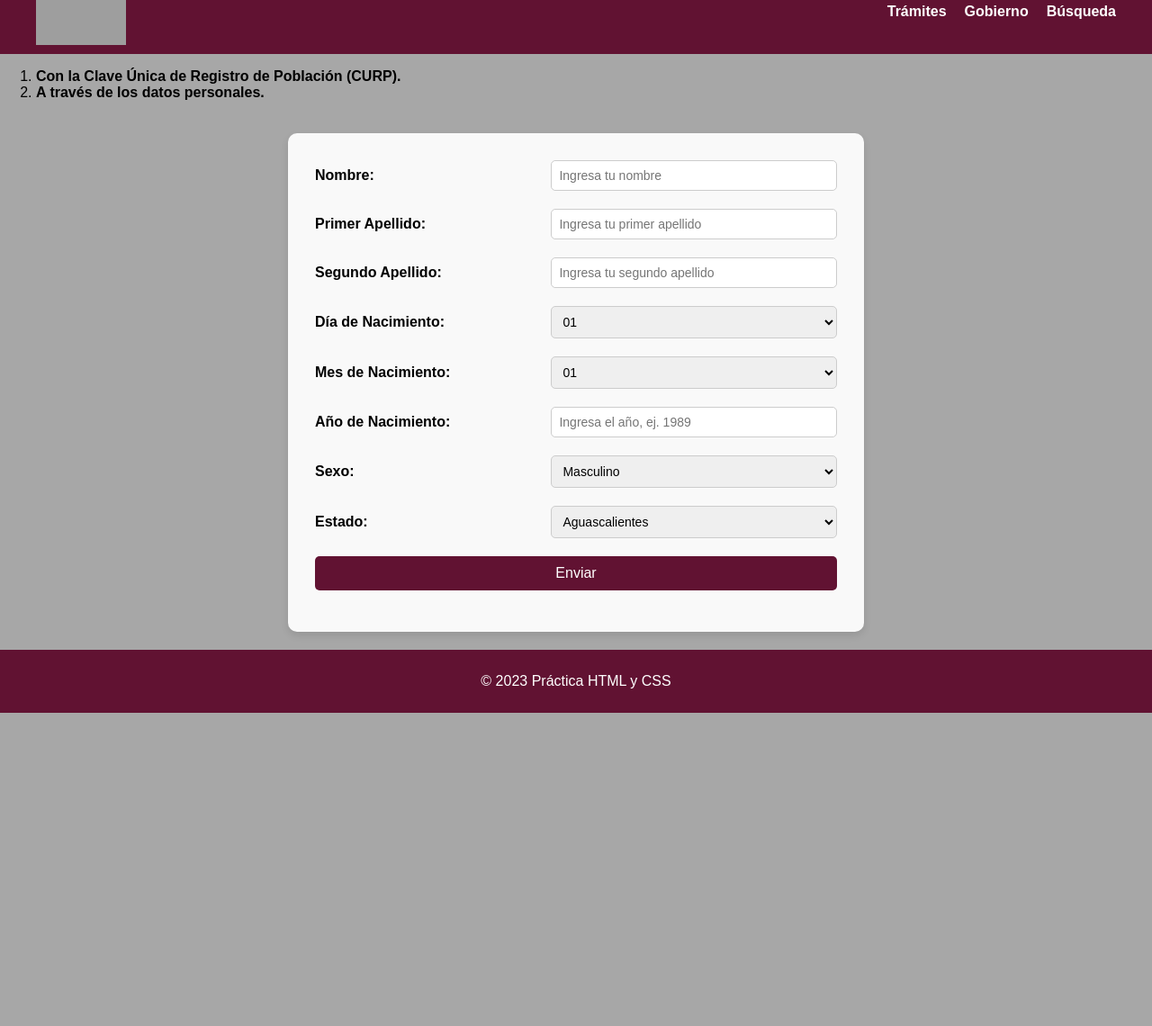
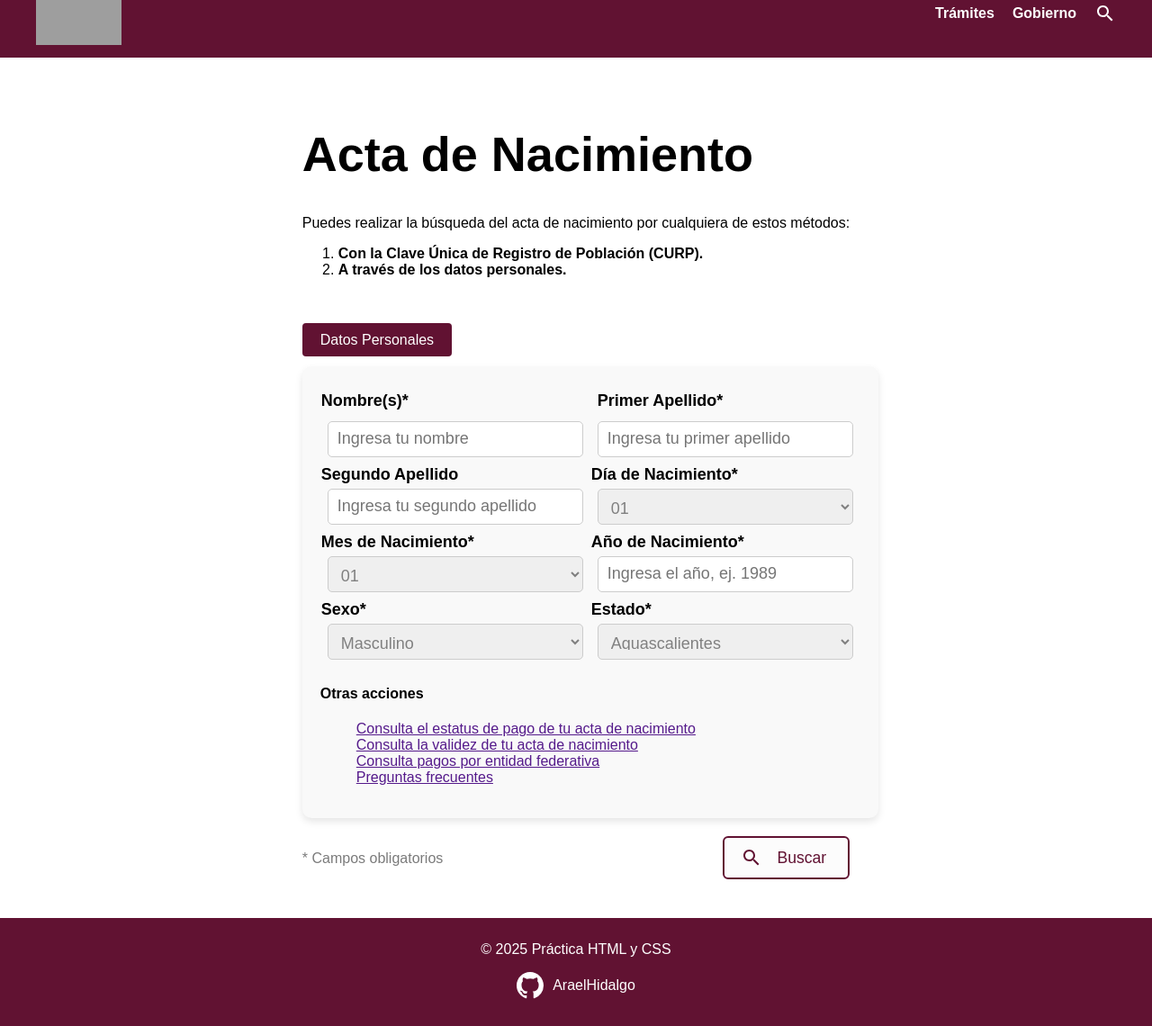
Before and after one commit to AraelHidalgo/FirstSPA, a plain HTML site: page index.html in a window 1280 px wide. Shown: the part 35-1175 px from the top of the page at 90% size. Before the commit the page ends 827 px from the top, so only its background shows below. Drawn offline with Linux system fonts and the light colour scheme; grey boxes are pictures that could not be loaded.

Commit message:
Actualización de la pagina completa

```diff
--- a/index.html
+++ b/index.html
@@ -1,45 +1,96 @@
 <html lang="es">
   <head>
-    <meta charset="UTF-8">
-    <meta name="viewport" content="width=device-width, initial-scale=1.0">
+    <meta charset="UTF-8" />
+    <meta name="viewport" content="width=device-width, initial-scale=1.0" />
     <title>Práctica HTML y CSS</title>
-    <link rel="stylesheet" href="styles/style.css">
+    <link rel="stylesheet" href="styles/style.css" />
   </head>
   <body>
     <header class="header">
       <div class="header-content">
-            <img src="https://framework-gb.cdn.gob.mx/gobmx/img/logo_blanco.svg" class="logo" alt="Logo Gobierno de México">
+        <img
+          src="https://framework-gb.cdn.gob.mx/gobmx/img/logo_blanco.svg"
+          class="logo"
+          alt="Logo Gobierno de México"
+        />
         <div>
           <ul class="header-menu">
             <li>Trámites</li>
             <li>Gobierno</li>
-                     <li>Búsqueda</li>
+            <li>
+              <svg class="icono-lupa" xmlns="http://www.w3.org/2000/svg" viewBox="0 0 24 24" fill="currentColor" width="24px" height="24px">
+                <path d="M15.5 14h-.79l-.28-.27C15.41 12.59 16 11.11 16 9.5 16 5.91 13.09 3 9.5 3S3 5.91 3 9.5 5.91 16 9.5 16c1.61 0 3.09-.59 4.23-1.57l.27.28v.79l5 4.99L20.49 19l-4.99-5zm-6 0C7.01 14 5 11.99 5 9.5S7.01 5 9.5 5 14 7.01 14 9.5 11.99 14 9.5 14z"/>
+              </svg>
+            </li>
           </ul>
         </div>
       </div>
     </header>
-    <ol class="buffer">
-        <li><strong>Con la Clave Única de Registro de Población (CURP).</strong></li>
+
+    <main>
+      <div class="container">
+        <div class="titulo">
+          <h1>Acta de Nacimiento</h1>
+          <div class="opciones">
+            <p>
+              Puedes realizar la búsqueda del acta de nacimiento por cualquiera
+              de estos métodos:
+            </p>
+            <ol>
+              <li>
+                <strong
+                  >Con la Clave Única de Registro de Población (CURP).</strong
+                >
+              </li>
               <li><strong>A través de los datos personales.</strong></li>
             </ol>
-    <main>
+          </div>
+
+          <div class="tabs">
+            <span class="tabs-a">Datos Personales</span>
+          </div>
+        </div>
         <div class="datos_personales">
           <form class="formulario">
-                <table>
+            <table class="responsive-table">
               <tr>
-                        <td><label for="nombre">Nombre:</label></td>
-                        <td><input type="text" id="nombre" name="nombre" placeholder="Ingresa tu nombre" required></td>
+                <th><label for="nombre">Nombre(s)*</label></th>
+                <td><label for="primer_apellido">Primer Apellido*</label></td>
               </tr>
               <tr>
-                        <td><label for="primer_apellido">Primer Apellido:</label></td>
-                        <td><input type="text" id="primer_apellido" name="primer_apellido" placeholder="Ingresa tu primer apellido" required></td>
+                <td>
+                  <input
+                    type="text"
+                    id="nombre"
+                    name="nombre"
+                    placeholder="Ingresa tu nombre"
+                    required
+                  />
+                </td>
+                <td>
+                  <input
+                    type="text"
+                    id="primer_apellido"
+                    name="primer_apellido"
+                    placeholder="Ingresa tu primer apellido"
+                    required
+                  />
+                </td>
               </tr>
               <tr>
-                        <td><label for="segundo_apellido">Segundo Apellido:</label></td>
-                        <td><input type="text" id="segundo_apellido" name="segundo_apellido" placeholder="Ingresa tu segundo apellido" required></td>
+                <th><label for="segundo_apellido">Segundo Apellido</label></th>
+                <th><label for="dia_nacimiento">Día de Nacimiento*</label></th>
               </tr>
               <tr>
-                        <td><label for="dia_nacimiento">Día de Nacimiento:</label></td>
+                <td>
+                  <input
+                    type="text"
+                    id="segundo_apellido"
+                    name="segundo_apellido"
+                    placeholder="Ingresa tu segundo apellido"
+                    required
+                  />
+                </td>
                 <td>
                   <select id="dia_nacimiento" name="dia_nacimiento" required>
                     <option value="" disabled>Selecciona el día</option>
@@ -78,7 +129,10 @@
                 </td>
               </tr>
               <tr>
-                        <td><label for="mes_nacimiento">Mes de Nacimiento:</label></td>
+                <th><label for="mes_nacimiento">Mes de Nacimiento*</label></th>
+                <th><label for="anio_nacimiento">Año de Nacimiento*</label></th>
+              </tr>
+              <tr>
                 <td>
                   <select id="mes_nacimiento" name="mes_nacimiento" required>
                     <option value="" disabled>Selecciona el mes</option>
@@ -96,14 +150,23 @@
                     <option value="diciembre">12</option>
                   </select>
                 </td>
+                <td>
+                  <input
+                    type="number"
+                    id="anio_nacimiento"
+                    name="anio_nacimiento"
+                    placeholder="Ingresa el año, ej. 1989"
+                    min="1900"
+                    max="2025"
+                    required
+                  />
+                </td>
               </tr>
               <tr>
-                        <td><label for="anio_nacimiento">Año de Nacimiento:</label></td>
-                        <td><input type="number" id="anio_nacimiento" name="anio_nacimiento" placeholder="Ingresa el año, ej. 1989" min="1900" max="2025" required></td>
+                <th><label for="sexo">Sexo*</label></th>
+                <th><label for="estado">Estado*</label></th>
               </tr>
               <tr>
-
-                        <td><label for="sexo">Sexo:</label></td>
                 <td>
                   <select id="sexo" name="sexo" required>
                     <option value="" disabled>Selecciona tu sexo</option>
@@ -111,15 +174,14 @@
                     <option value="femenino">Femenino</option>
                   </select>
                 </td>
-                    </tr>
-                    <tr>
-                        <td><label for="estado">Estado:</label></td>
                 <td>
                   <select id="estado" name="estado" required>
                     <option value="" disabled>Selecciona tu estado</option>
                     <option value="Aguascalientes">Aguascalientes</option>
                     <option value="Baja California">Baja California</option>
-                                <option value="Baja California Sur">Baja California Sur</option>
+                    <option value="Baja California Sur">
+                      Baja California Sur
+                    </option>
                     <option value="Campeche">Campeche</option>
                     <option value="Chiapas">Chiapas</option>
                     <option value="Chihuahua">Chihuahua</option>
@@ -152,15 +214,55 @@
                   </select>
                 </td>
               </tr>
-                    <tr>
-                        <td colspan="2" style="text-align: center;"><button type="submit">Enviar</button></td>
-                    </tr>
             </table>
           </form>
+          <div>
+            <h4>Otras acciones</h4>
+            <ul style="list-style-type: none">
+              <li>
+                <a href=""
+                  >Consulta el estatus de pago de tu acta de nacimiento</a
+                >
+              </li>
+              <li>
+                <a href="">Consulta la validez de tu acta de nacimiento</a>
+              </li>
+              <li>
+                <a href="">Consulta pagos por entidad federativa</a>
+              </li>
+              <li>
+                <a href="">Preguntas frecuentes</a>
+              </li>
+            </ul>
           </div>
+        </div>
+        <div class="buscar">
+          <p class="buscar-obligatorios">* Campos obligatorios</p>
+          <button class="buscar-boton">
+            <svg class="icono-lupa-boton" xmlns="http://www.w3.org/2000/svg" viewBox="0 0 24 24" fill="currentColor" width="24px" height="24px">
+              <path d="M15.5 14h-.79l-.28-.27C15.41 12.59 16 11.11 16 9.5 16 5.91 13.09 3 9.5 3S3 5.91 3 9.5 5.91 16 9.5 16c1.61 0 3.09-.59 4.23-1.57l.27.28v.79l5 4.99L20.49 19l-4.99-5zm-6 0C7.01 14 5 11.99 5 9.5S7.01 5 9.5 5 14 7.01 14 9.5 11.99 14 9.5 14z"/>
+            </svg>
+            Buscar
+          </button>
+        </div>
+      </div>
+
     </main>
     <footer>
-        <p>&copy; 2023 Práctica HTML y CSS</p>
+      <p>&copy; 2025 Práctica HTML y CSS</p>
+      <div class="github-info">
+        <svg
+          class="gitInformacion"
+          xmlns="http://www.w3.org/2000/svg"
+          viewBox="0 0 16 16"
+          fill="currentColor"
+        >
+          <path
+            d="M8 0C3.58 0 0 3.58 0 8c0 3.54 2.29 6.53 5.47 7.59.4.07.55-.17.55-.38 0-.19-.01-.82-.01-1.49-2.01.37-2.53-.49-2.69-.94-.09-.23-.48-.94-.82-1.13-.28-.15-.68-.52-.01-.53.63-.01 1.08.58 1.23.82.72 1.21 1.87.87 2.33.66.07-.52.28-.87.51-1.07-1.78-.2-3.64-.89-3.64-3.95 0-.87.31-1.59.82-2.15-.08-.2-.36-1.02.08-2.12 0 0 .67-.21 2.2.82.64-.18 1.32-.27 2-.27s1.36.09 2 .27c1.53-1.04 2.2-.82 2.2-.82.44 1.1.16 1.92.08 2.12.51.56.82 1.27.82 2.15 0 3.07-1.87 3.75-3.65 3.95.29.25.54.73.54 1.48 0 1.07-.01 1.93-.01 2.2 0 .21.15.46.55.38A8.013 8.013 0 0016 8c0-4.42-3.58-8-8-8z"
+          />
+        </svg>
+        <a class="a-git" href="https://github.com/AraelHidalgo">AraelHidalgo</a>
+      </div>
     </footer>
   </body>
 </html>
--- a/styles/style.css
+++ b/styles/style.css
@@ -1,63 +1,104 @@
 :root {
     --primary-color: #611232;
     --secondary-color: #ffffff;
-    --background-color: #a7a7a7;
+    --background-color: #cfcfcf;
     --text-color: #000000;
     --form-background-color: #f9f9f9;
 }
 
+table {
+    font-family: arial, sans-serif;
+    border-collapse: collapse;
+    width: 100%;
+}
+
+
+td,
+th {
+    border: 0px solid #dddddd;
+    text-align: left;
+
+}
+
+/*
+@media (max-width: 600px) {
+    .responsive-table th,
+    .responsive-table td {
+        display: block;
+        width: 100%;
+    }
+
+    .responsive-table tr {
+        display: block;
+        margin-bottom: 10px;
+    }
+
+    .responsive-table th {
+        text-align: left;
+    }
+}
+    */
 /* Estilos generales */
 body {
     font-family: Arial, sans-serif;
     margin: 0;
     padding: 0;
-    background-color: var(--background-color);
+    background-color: var(--secondary-color);
     color: var(--text-color);
     display: flex;
     flex-direction: column;
-    min-height: 100vh; /* Asegura que el body ocupe al menos el 100% de la altura de la ventana */
+    min-height: 100vh;
 }
 
 h1 {
     font-size: 54px
 }
-select:hover{
+
+select:hover {
     cursor: pointer;
+}
+
+.tabs-a {
+    color: #FFF;
+    background-color: var(--primary-color);
+    padding: 10px 20px;
+    border-bottom-color: transparent;
+    border-radius: 4px;
+    cursor: default;
 }
 
 .header {
     background: var(--primary-color);
     color: var(--secondary-color);
-    padding: 10px 0;
+    padding: 14px 0;
 }
 
 .header-content {
     display: flex;
     align-items: center;
-    justify-content: space-between; /* Distribuye el espacio entre los elementos */
+    justify-content: space-between;
     max-width: 1200px;
     margin: 0 auto;
     padding: 0 20px;
 }
 
 .logo {
-    width: 100px;
+    width: 95px;
     height: auto;
     margin-right: 20px;
 }
 
 .header-menu {
-    display: flex; /* Alinea los elementos del menú horizontalmente */
-    list-style: none; /* Quita los puntos de la lista */
+    display: flex;
+    list-style: none;
     margin: 0;
     padding: 0;
 }
 
 .header-menu li {
-    margin-left: 20px; /* Espacio entre los elementos del menú */
-}
-
-.header-menu li {
+    margin-left: 20px;
+    display: flex;
+    align-items: center;
     color: var(--secondary-color);
     text-decoration: none;
     font-weight: bold;
@@ -68,17 +109,37 @@ select:hover{
     cursor: pointer;
 }
 
+.icono-lupa {
+    width: 24px;
+    height: 24px;
+    fill: var(--secondary-color);
+}
+
 
 main {
     flex: 1;
     padding: 20px;
-    display: flex;
+    display: block;
     justify-content: center;
     align-items: center;
 }
 
+.container {
+    max-width: fit-content;
+    margin: 0 auto;
+    padding: 20px;
+}
+
+.titulo {
+    margin-bottom: 20px;
+}
+
+.opciones {
+    margin-bottom: 60px;
+}
 
 .datos_personales {
+    margin-bottom: 20px;
     background-color: var(--form-background-color);
     padding: 20px;
     border-radius: 10px;
@@ -93,20 +154,26 @@ main {
 }
 
 .formulario td {
-    padding: 10px;
+    padding: 8px;
 }
 
 .formulario label {
     font-weight: bold;
+    font-size: large;
+    display: block;
+    margin-bottom: -4px;
 }
 
 .formulario input,
 .formulario select {
     width: 100%;
-    padding: 8px;
+    padding: 10px;
     border: 1px solid #ccc;
     border-radius: 5px;
-    font-size: 14px;
+    font-size: 18px;
+    box-sizing: border-box;
+    height: 40px;
+    color: gray;
 }
 
 .formulario input:focus,
@@ -122,20 +189,100 @@ main {
     border: none;
     border-radius: 5px;
     cursor: pointer;
-    font-size: 16px;
+    font-size: 12px;
     width: 100%;
 }
 
 .formulario button:hover {
-    background-color: #6e1f00; /* Color más oscuro al hacer hover */
+    background-color: #6e1f00;
 }
 
-/* Footer */
+
 footer {
     text-align: center;
     padding: 10px 0;
     background: var(--primary-color);
     color: var(--secondary-color);
     width: 100%;
-    margin-top: auto; /* Asegura que el footer se quede en la parte inferior */
+    margin-top: auto;
+
 }
+
+.gitInformacion {
+    width: 30px;
+    height: auto;
+    color: white;
+}
+
+.github-info {
+    display: flex;
+    align-items: center;
+    justify-content: center;
+    gap: 10px;
+    /* Espacio entre el icono y el texto */
+    margin-bottom: 20px;
+}
+
+.a-git:link {
+    color: white;
+    text-decoration: none;
+}
+
+.a-git:visited {
+    color: rgb(255, 255, 255);
+    background-color: transparent;
+    text-decoration: none;
+}
+
+.a-git:active {
+    color: rgb(255, 255, 255);
+    background-color: transparent;
+    text-decoration: underline;
+}
+
+
+button {
+    background-color: #fcfcfc;
+    border: 2px solid #611232;
+    padding: 10px;
+    font-size: 1.1rem;
+    width: 8em;
+    margin-bottom: 3px;
+    border-radius: 6px;
+    color: var(--primary-color);
+    cursor: pointer;
+    display: flex;
+    align-items: center;
+    justify-content:flex-start;
+}
+
+button:active {
+    color: white;
+    box-shadow: 0 0.2rem #dfd9d9;
+    transform: translateY(0.2rem);
+}
+
+button:hover:not(:disabled) {
+    background: var(--primary-color);
+    color: white;
+}
+
+button:disabled {
+    cursor: auto;
+    color: rgb(255, 254, 254);
+}
+
+.icono-lupa-boton {
+    width: 40px;
+    margin-right: 8px;
+    fill: currentColor;
+}
+.buscar{
+    display: flex;
+    justify-content: flex-end;
+    justify-content: space-between;
+
+}
+.buscar-obligatorios{
+    color: #7b7b7b;
+}
```
Lines whose indentation alone changed are shown as unchanged.
